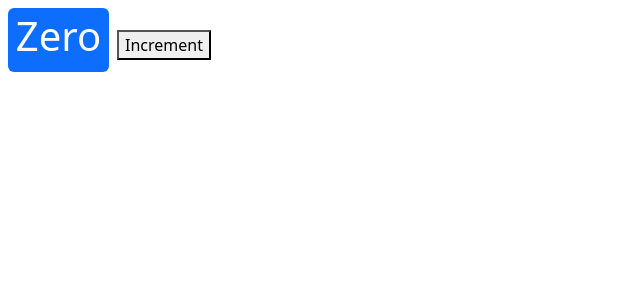
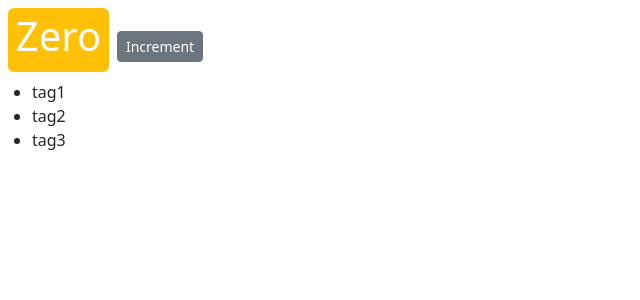
Before and after one commit to aloaam/mastering-react, a React (Create React App) app: page / in a window 1280 px wide. Shown: the top 300 px of the page, without its empty margins (0-640 px from the left). Built offline with nearby package versions, Linux system fonts and the light colour scheme.

Commit message:
finish rendering list vid

```diff
--- a/src/components/counter.jsx
+++ b/src/components/counter.jsx
@@ -1,21 +1,36 @@
-import React, { Component } from 'react';
+import React, { Component } from "react";
 
 class Counter extends Component {
-    state = {
-        count: 0
-    }
-    render() {
-        return <div>
-            <span className='badge bg-primary m-2'>{this.formatCount()}</span>
-            <button>Increment</button>
-        </div>;
-    }
+  state = {
+    count: 0,
+    tags: ["tag1", "tag2", "tag3"],
+  };
 
-    formatCount() {
-        const { count } = this.state
-        return count === 0 ? <h1>Zero</h1> : count
-    }
+  render() {
+    return (
+      <div>
+        <span className={this.getBadgeClasses()}>{this.formatCount()}</span>
+        <button className="btn btn-secondary btn-sm">Increment</button>
+
+        <ul>
+          {this.state.tags.map((tag) => (
+            <li key={tag}>{tag}</li>
+          ))}
+        </ul>
+      </div>
+    );
+  }
+
+  getBadgeClasses() {
+    let classes = "badge m-2 bg-";
+    classes += this.state.count === 0 ? "warning" : "primary";
+    return classes;
+  }
+
+  formatCount() {
+    const { count } = this.state;
+    return count === 0 ? <h1>Zero</h1> : count;
+  }
 }
 
-
 export default Counter;
```
